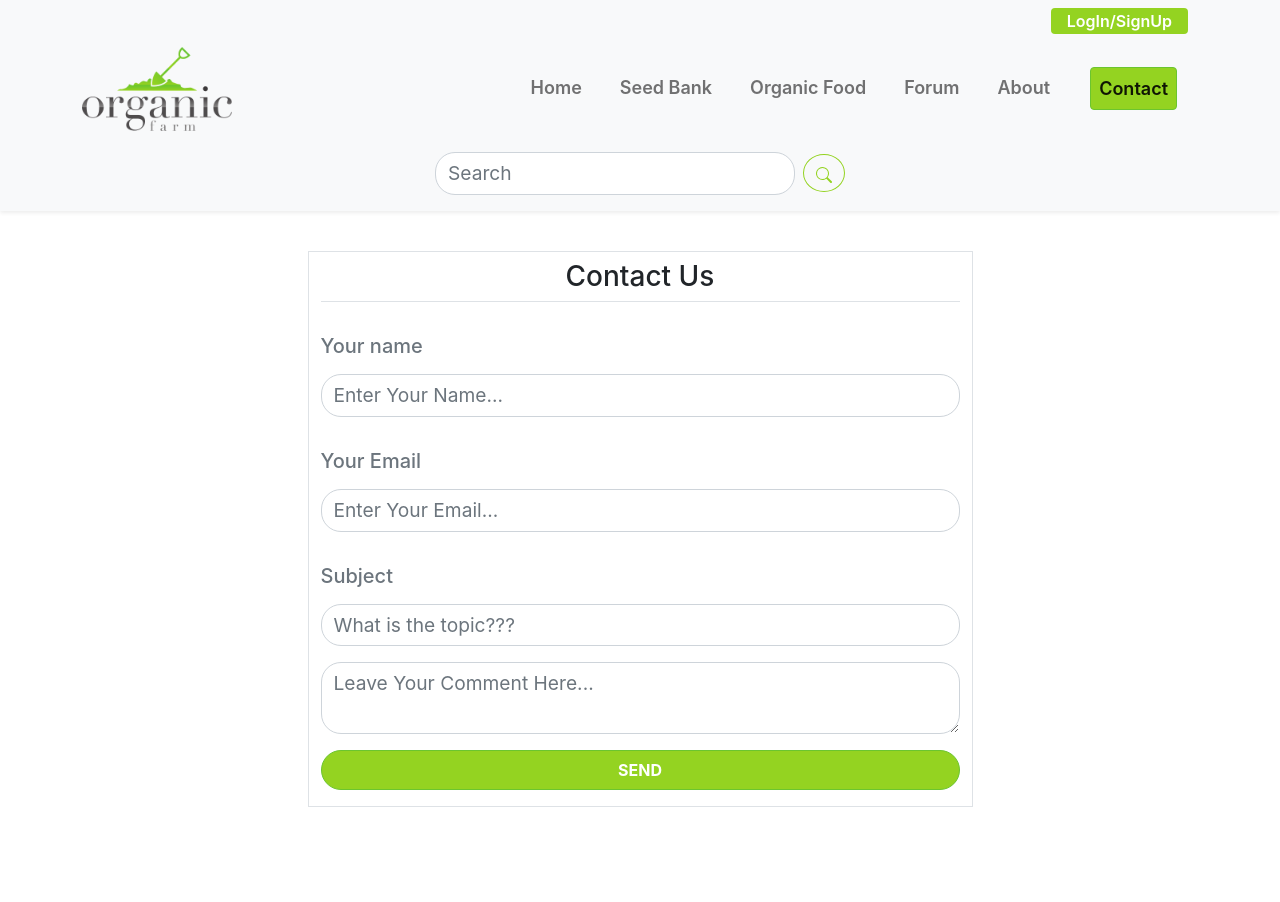
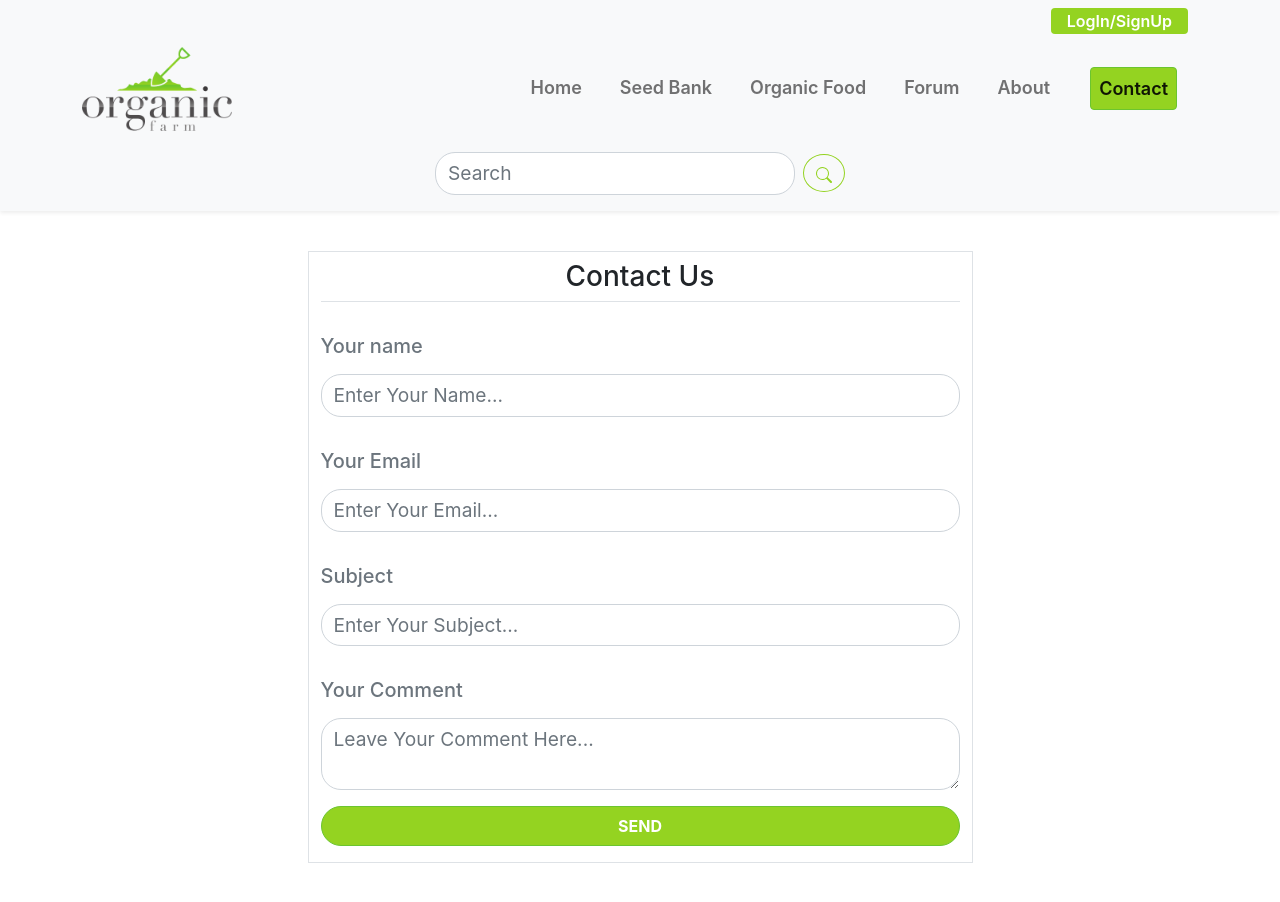
Before and after one commit to hosainabid/organic-farmimg, a React (Create React App) app: page /contact in a window 1280 px wide. Before the commit the page ends 847 px from the top, so only its background shows below. Built offline with nearby package versions, Linux system fonts and the light colour scheme.

Commit message:
getting mail from contact page

```diff
--- a/package.json
+++ b/package.json
@@ -3,9 +3,11 @@
   "version": "0.1.0",
   "private": true,
   "dependencies": {
+    "@emailjs/browser": "^3.4.0",
     "@testing-library/jest-dom": "^5.16.2",
     "@testing-library/react": "^12.1.2",
     "@testing-library/user-event": "^13.5.0",
+    "axios": "^0.26.0",
     "bangla-calendar": "^2.0.0",
     "react": "^17.0.2",
     "react-dom": "^17.0.2",
--- a/src/components/Weather/Weather.js
+++ b/src/components/Weather/Weather.js
@@ -1,6 +1,7 @@
 import React, { useEffect, useState } from "react";
 import { getDate } from "bangla-calendar";
 import WeaterUpdate from "./WeaterUpdate/WeaterUpdate";
+import axios from "axios";
 
 export default function Weather() {
   const monthNames = [
@@ -31,22 +32,32 @@ export default function Weather() {
   const date1 = new Date(makeDateForBanglaDate);
 
   const [location, setLocation] = useState({});
-  // const [allDivisions, setAllDivisions] = useState({});
-  const [selectedDivision, setSelectedDivision] = useState("");
+  const [selectedDivision, setSelectedDivision] = useState([]);
   const [selectedDistrict, setSelectedDistrict] = useState("");
   const [selectedUpazilas, setSelectedUpazilas] = useState("");
   const [selectedUnions, setSelectedUnions] = useState("");
   const [latitude, setattitude] = useState("0");
   const [longitude, setLongitude] = useState("0");
+  const loadingLocation = async () => {
+    try {
+      const data = await axios
+        .get("https://fosholi.com/idss_api//get/locations")
+        .then((res) => {
+          setLocation(res.data);
+          // setSelectedDivision(res.data.divisions);
+          // setSelectedDistrict(res.data.districts);
+          // setSelectedUpazilas(res.data.upazzzilas);
+          // setSelectedUnions(res.data.unions);
+        });
+    } catch (e) {
+      console.log(e);
+    }
+  };
+
+  console.log(location);
+
   useEffect(() => {
-    fetch("https://fosholi.com/idss_api//get/locations")
-      .then((response) => {
-        return response.json();
-      })
-      .then((data) => {
-        console.log(data);
-        setLocation(data);
-      });
+    loadingLocation();
   }, []);
 
   const handleDivisionChange = (e) => {
@@ -63,7 +74,13 @@ export default function Weather() {
     setSelectedUnions(e.target.value);
   };
 
-  const getPosition = () => {};
+  const getPosition = (unionId) => {
+    setattitude(location.data.unions[unionId].latitude);
+    setLongitude(location.data.unions[unionId].longitude);
+  };
+
+  console.log(latitude);
+  console.log(longitude);
   return (
     <div className="container my-4">
       <div className="row justify-content-center align-items-center">
@@ -84,7 +101,7 @@ export default function Weather() {
                   </svg>
                 </div>
                 <div className="col-9">
-                  <p></p>
+                  <p>{location.data ? `` : `choose your location first`}</p>
                 </div>
               </div>
             </div>
@@ -212,6 +229,7 @@ export default function Weather() {
                 type="button"
                 data-bs-dismiss="modal"
                 className="btn btn-primary"
+                onClick={() => getPosition(selectedUnions)}
               >
                 Save changes
               </button>
--- a/src/components/pages/Contact/Contact.js
+++ b/src/components/pages/Contact/Contact.js
@@ -1,7 +1,27 @@
 import React from "react";
 import Header from "../../Header/Header";
+import emailjs from "@emailjs/browser";
 
 export default function Contact() {
+  const sendEmail = (e) => {
+    e.preventDefault();
+    emailjs
+      .sendForm(
+        "service_oyt98e6",
+        "template_ybmarwn",
+        e.target,
+        "user_hmIREK9ludGXDGkxuQimc"
+      )
+      .then(
+        (result) => {
+          console.log(result.text);
+        },
+        (error) => {
+          console.log(error.text);
+        }
+      );
+    e.target.reset();
+  };
   return (
     <div>
       <Header />
@@ -9,7 +29,7 @@ export default function Contact() {
         <div className="row justify-content-center align-items-center">
           <div className="col-md-7 col-sm-10 col-xs-12 border m-3">
             <h3 className="text-center py-2 border-bottom mb-3">Contact Us</h3>
-            <form className="my-3">
+            <form className="my-3" onSubmit={sendEmail}>
               <div className="mb-3">
                 <label
                   htmlFor="formGroupExampleInput"
@@ -20,6 +40,7 @@ export default function Contact() {
                 <input
                   required
                   type="text"
+                  name="commenterName"
                   className="form-control"
                   placeholder="Enter Your Name..."
                 />
@@ -34,27 +55,38 @@ export default function Contact() {
                 <input
                   required
                   type="email"
+                  name="commenterEmail"
                   className="form-control"
                   placeholder="Enter Your Email..."
                 />
               </div>
+
               <div className="mb-3">
                 <label
-                  htmlFor="formGroupExampleInput2"
+                  htmlFor="formGroupExampleInput"
                   className="form-label my-3 h5 text-secondary"
                 >
                   Subject
                 </label>
                 <input
+                  required
                   type="text"
+                  name="commentSubject"
                   className="form-control"
-                  id="formGroupExampleInput2"
-                  placeholder="What is the topic???"
+                  placeholder="Enter Your Subject..."
                 />
               </div>
-              <div className="mb-3">
+
+              <div className="my-3">
+                <label
+                  htmlFor="formGroupExampleInput"
+                  className="form-label my-3 h5 text-secondary"
+                >
+                  Your Comment
+                </label>
                 <textarea
                   class="form-control"
+                  name="message"
                   placeholder="Leave Your Comment Here..."
                 ></textarea>
               </div>
```
Also changed, not shown: 1 other file (tests, documents, lock files or other folders).
